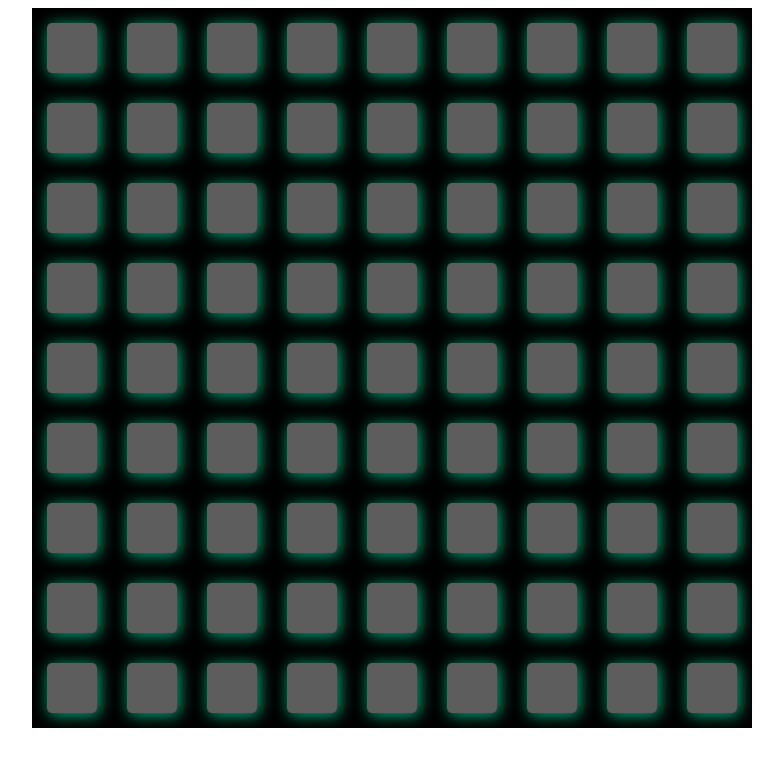
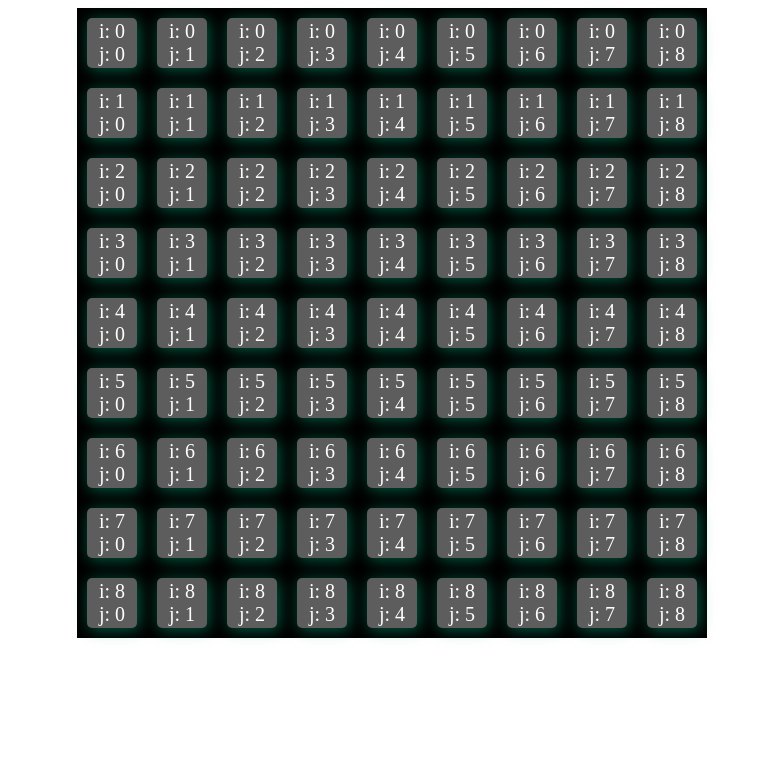
Before and after one commit to silolm/DWEC-DAW, a PHP site: page / in a window 1280 px wide. Shown: the top 767 px of the page, without its empty margins (248-1031 px from the left). Run offline with PHP 8.4, Linux system fonts and the light colour scheme.

Commit message:
sudoku: -crear tablero, -estructurar la logica para saber que hacer, intentar comprobarSiEsNumeroCorrecto

```diff
--- a/sudoku/app.js
+++ b/sudoku/app.js
@@ -1,20 +1,70 @@
 window.onload = init;
 
 let mapa = [];
+let sudoku = [
+    [5, 3, 4, 6, 7, 8, 9, 1, 2],
+    [6, 7, 2, 1, 9, 5, 3, 4, 8],
+    [1, 9, 8, 3, 4, 2, 5, 6, 7],
+    [8, 5, 9, 7, 6, 1, 4, 2, 3],
+    [4, 2, 6, 8, 5, 3, 7, 9, 1],
+    [7, 1, 3, 9, 2, 4, 8, 5, 6],
+    [9, 6, 1, 5, 3, 7, 2, 8, 4],
+    [2, 8, 7, 4, 1, 9, 6, 3, 5],
+    [3, 4, 5, 2, 8, 6, 1, 7, 9]
+];
 
-function init() {
+function crearMapa() {
     let juego = document.querySelector('.tablero');
 
-    for (let i = 1; i < 10; i++) {
-        mapa[i] = [];
+    for (let i = 0; i < 9; i++) {
         for (let j = 0; j < 9; j++) {
             let div = document.createElement('div');
+            div.addEventListener('click', () => {
+                div.contentEditable = true;
+                let numero = document.getElementsByTagName('div')[2].innerText;
 
+                if (/^[1-9]$/.test(numero))
+                    console.log("true");
+                else {
+                    console.log('polla');
+                    console.log(numero);
+                }
+            });
             div.classList.add('casilla');
 
-            mapa[i][j] = div;
+            div.innerText = 'i: ' + i + "\n j: " + j; //añadir sudoku a las posiciones del tablero;
             juego.appendChild(div);
+
+
+        }
+    }
+}
+
+function comprobar3x3(numero, posY, posX) {
+
+    while (posY % 3 != 0) {
+        posY--;
+    }
+    while (posittionJ % 3 != 0) {
+        posX--;
+    }
+
+    for (let i = 0; i < 3; i++) {
+        for (let j = 0; j < 3; j++) {
+
         }
     }
 
 }
+
+function comprobarFila(numero, posY, posX) {
+
+}
+
+function comprobarColumna(numero, posY, posX) {
+
+}
+
+function init() {
+    crearMapa();
+}
--- a/sudoku/style.css
+++ b/sudoku/style.css
@@ -6,17 +6,22 @@
 
 .tablero {
     display: grid;
-    grid-template-columns: repeat(9, 80px);
-    grid-template-rows: repeat(9, 80px);
+    grid-template-columns: repeat(9, 70px);
+    grid-template-rows: repeat(9, 70px);
     background-color: black;
     justify-items: center;
     align-items: center;
 }
 
 .casilla {
+    display: flex;
     width: 50px;
     height: 50px;
     background-color: rgba(156, 156, 156, 0.6);
     border-radius: 10%;
-    box-shadow: 2px 2px 15px 0 rgba(0, 184, 132, 1);
+    box-shadow: 2px 2px 15px 0 rgba(0, 184, 132, 0.5);
+    color: white;
+    justify-content: center;
+    align-items: center;
+    font-size: 20px;
 }
```
